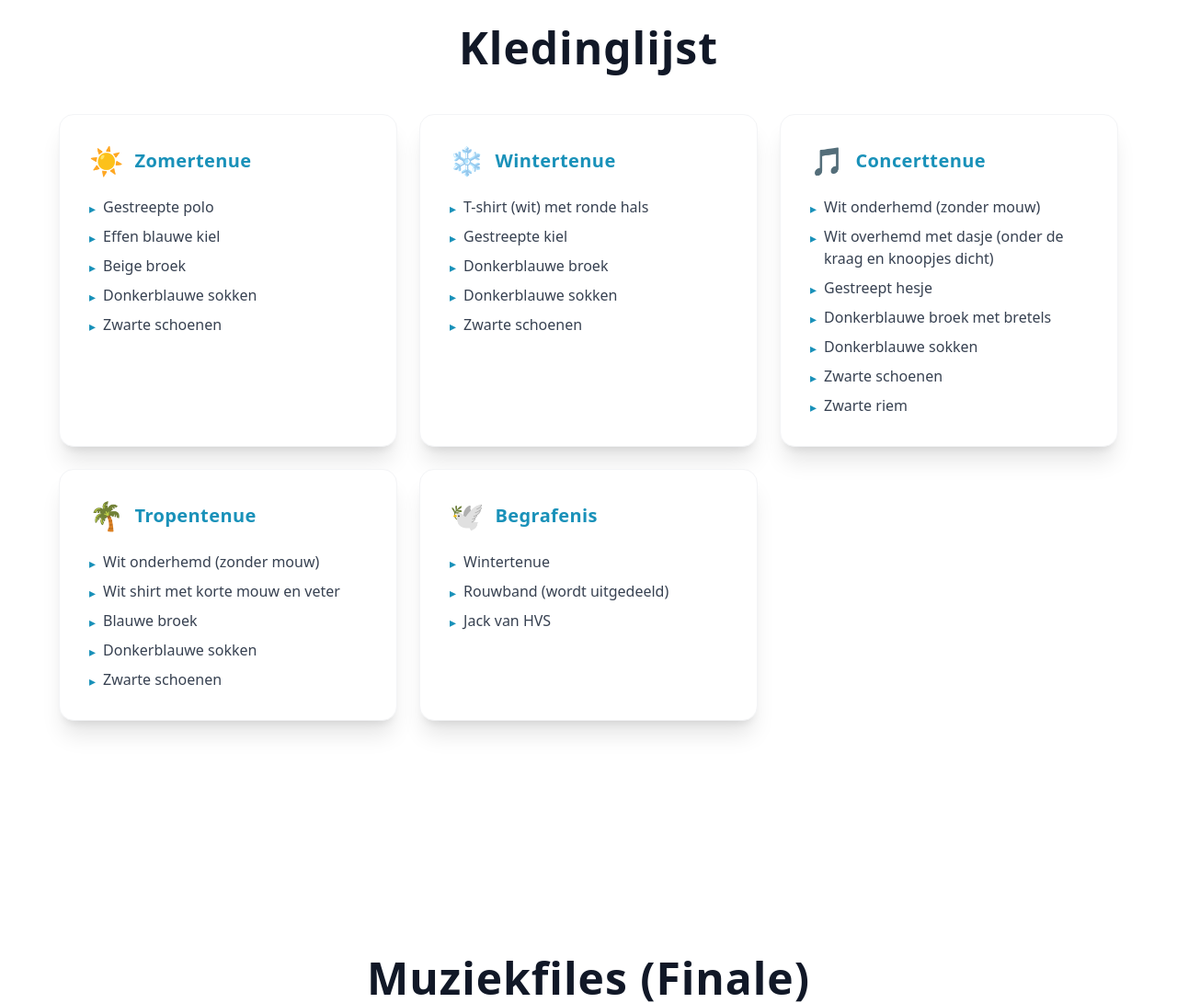
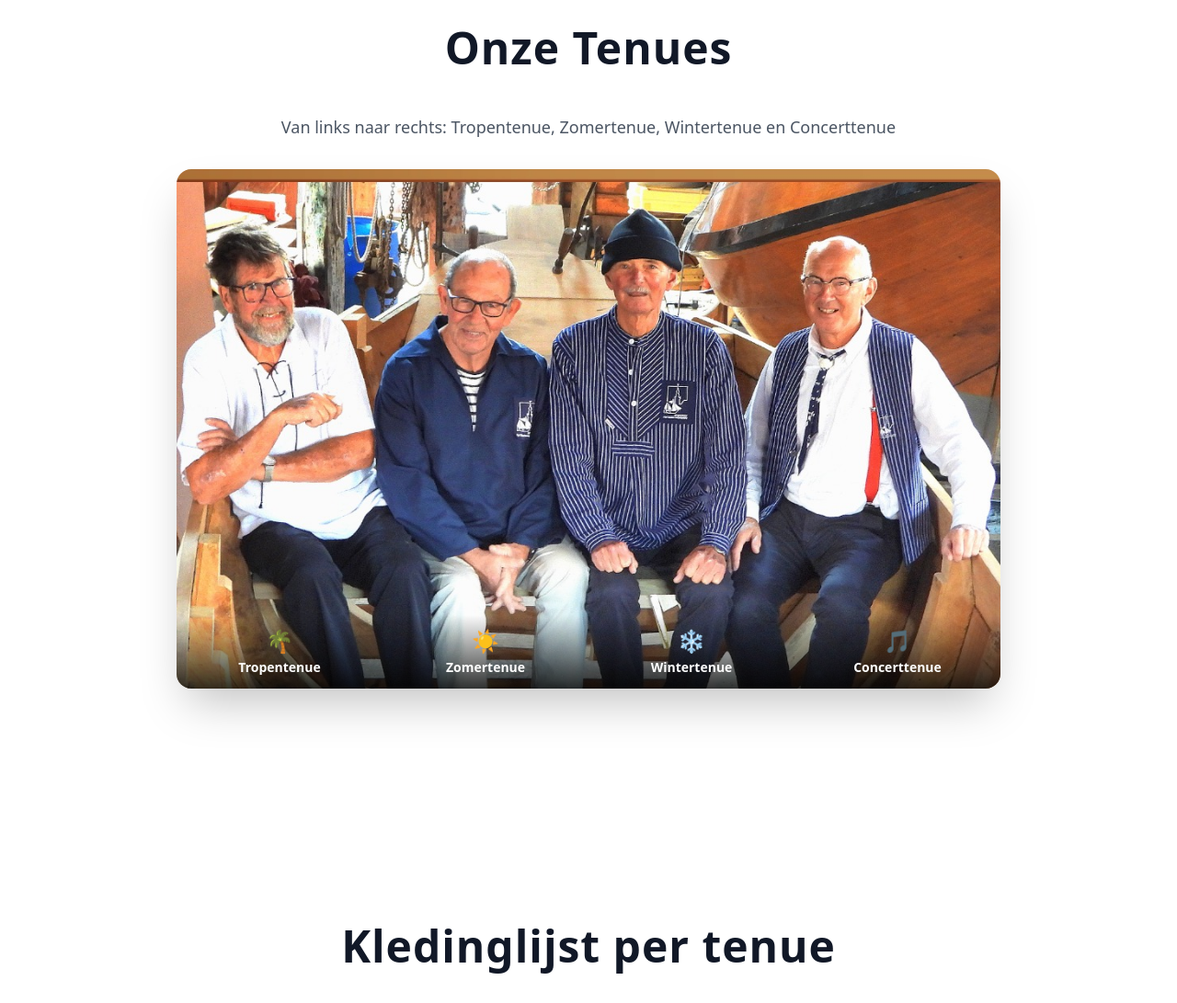
Before and after one commit to ZeezichtMedia/veersescheepstuig-website, an Astro site: page /ledenportaal in a window 1280 px wide. Shown: the part 580-1671 px from the top of the page at 92% size. Built offline with nearby package versions, Linux system fonts and the light colour scheme; Astro itself is replaced by a stand-in of ours.

Commit message:
Ledenportaal: tenues foto toegevoegd met labels

```diff
--- a/src/pages/ledenportaal.astro
+++ b/src/pages/ledenportaal.astro
@@ -96,10 +96,50 @@ const tenues = [
         </div>
     </section>
 
+    <!-- Tenues Foto Section -->
+    <Section id="tenues-foto" padding="large">
+        <div class="max-w-4xl mx-auto">
+            <SectionHeader title="Onze Tenues" align="center" />
+            <p class="text-center text-gray-600 mb-8 text-lg">
+                Van links naar rechts: Tropentenue, Zomertenue, Wintertenue en
+                Concerttenue
+            </p>
+            <div class="relative rounded-2xl overflow-hidden shadow-2xl">
+                <img
+                    src="/images/tenues_overzicht.jpg"
+                    alt="Overzicht van de vier tenues: tropentenue, zomertenue, wintertenue en concerttenue"
+                    class="w-full object-cover"
+                    loading="lazy"
+                />
+                <!-- Labels onder de foto -->
+                <div
+                    class="absolute bottom-0 left-0 right-0 grid grid-cols-4 bg-gradient-to-t from-black/80 to-transparent"
+                >
+                    <div class="text-center text-white py-3 px-1">
+                        <span class="text-2xl block">🌴</span>
+                        <span class="text-sm font-semibold">Tropentenue</span>
+                    </div>
+                    <div class="text-center text-white py-3 px-1">
+                        <span class="text-2xl block">☀️</span>
+                        <span class="text-sm font-semibold">Zomertenue</span>
+                    </div>
+                    <div class="text-center text-white py-3 px-1">
+                        <span class="text-2xl block">❄️</span>
+                        <span class="text-sm font-semibold">Wintertenue</span>
+                    </div>
+                    <div class="text-center text-white py-3 px-1">
+                        <span class="text-2xl block">🎵</span>
+                        <span class="text-sm font-semibold">Concerttenue</span>
+                    </div>
+                </div>
+            </div>
+        </div>
+    </Section>
+
     <!-- Kledinglijst Section -->
     <Section id="kledinglijst" padding="large">
         <div class="max-w-6xl mx-auto">
-            <SectionHeader title="Kledinglijst" align="center" />
+            <SectionHeader title="Kledinglijst per tenue" align="center" />
 
             <div
                 class="grid grid-cols-1 md:grid-cols-2 lg:grid-cols-3 gap-6 mt-8"
```
Also changed, not shown: public/images/tenues_overzicht.jpg (added).
